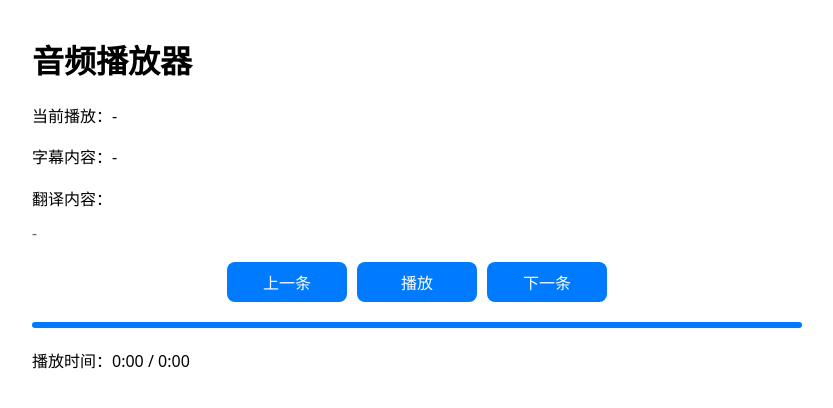
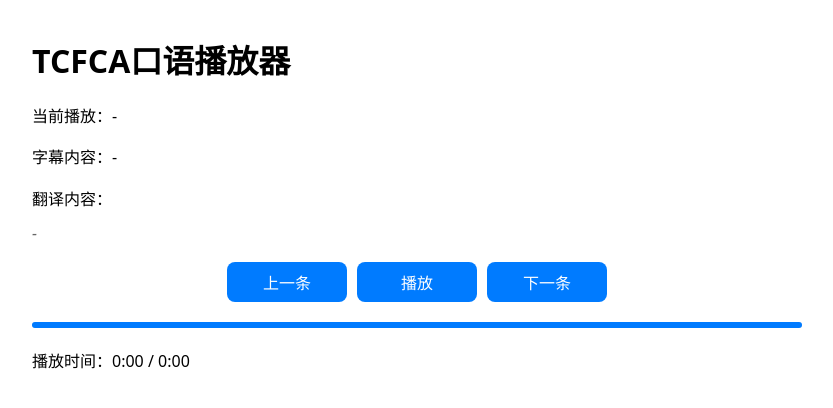
Before and after one commit to Rachel19940227/TCFCA, a plain HTML site: page index.html in a window 1280 px wide. Shown: the whole page, without its empty margins (223-1056 px from the left). Drawn offline with nearby package versions, Linux system fonts and the light colour scheme.

Commit message:
Update index.html

```diff
--- a/index.html
+++ b/index.html
@@ -115,7 +115,7 @@
     </style>
 </head>
 <body>
-    <h1>音频播放器</h1>
+    <h1>TCFCA口语播放器</h1>
     <div id="currentAudio">
         <p>当前播放：<span id="audioName">-</span></p>
         <p>字幕内容：<span id="subtitleText">-</span></p>
```
